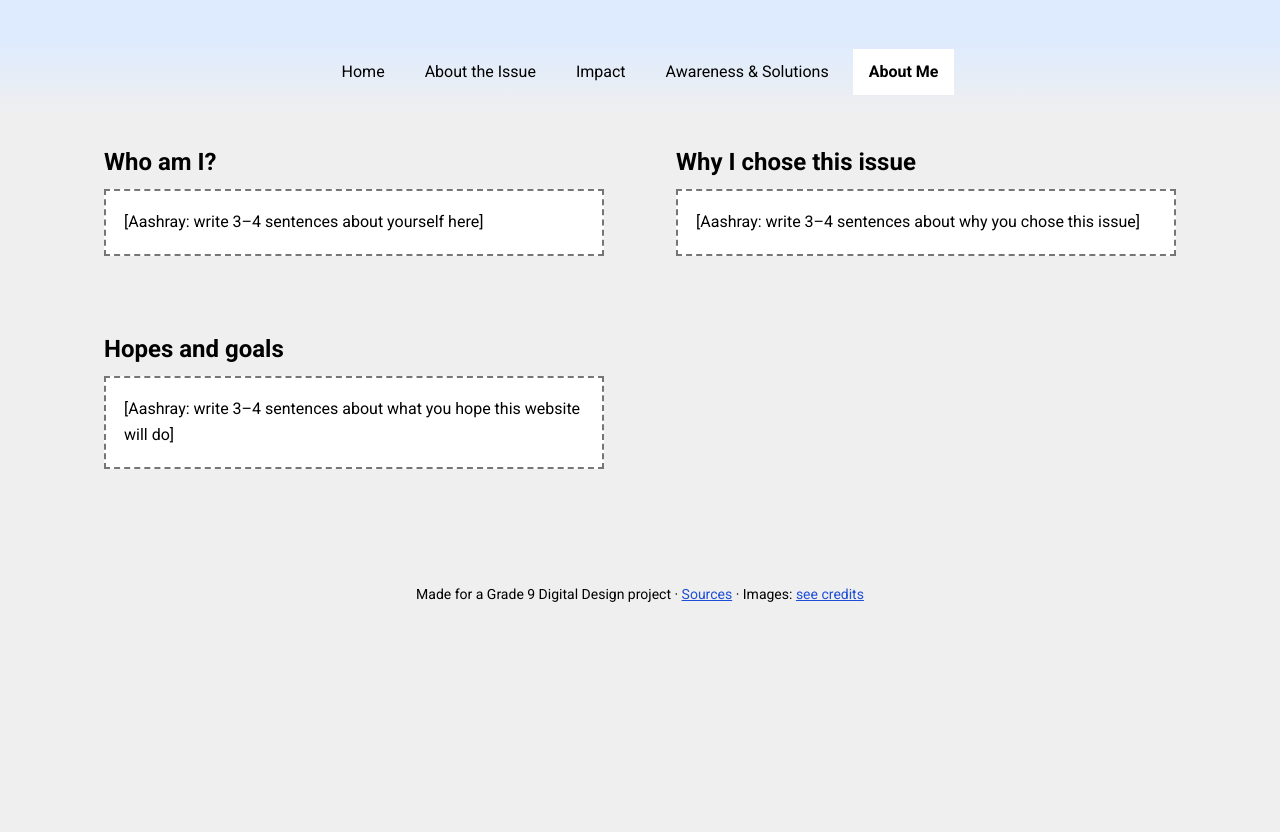
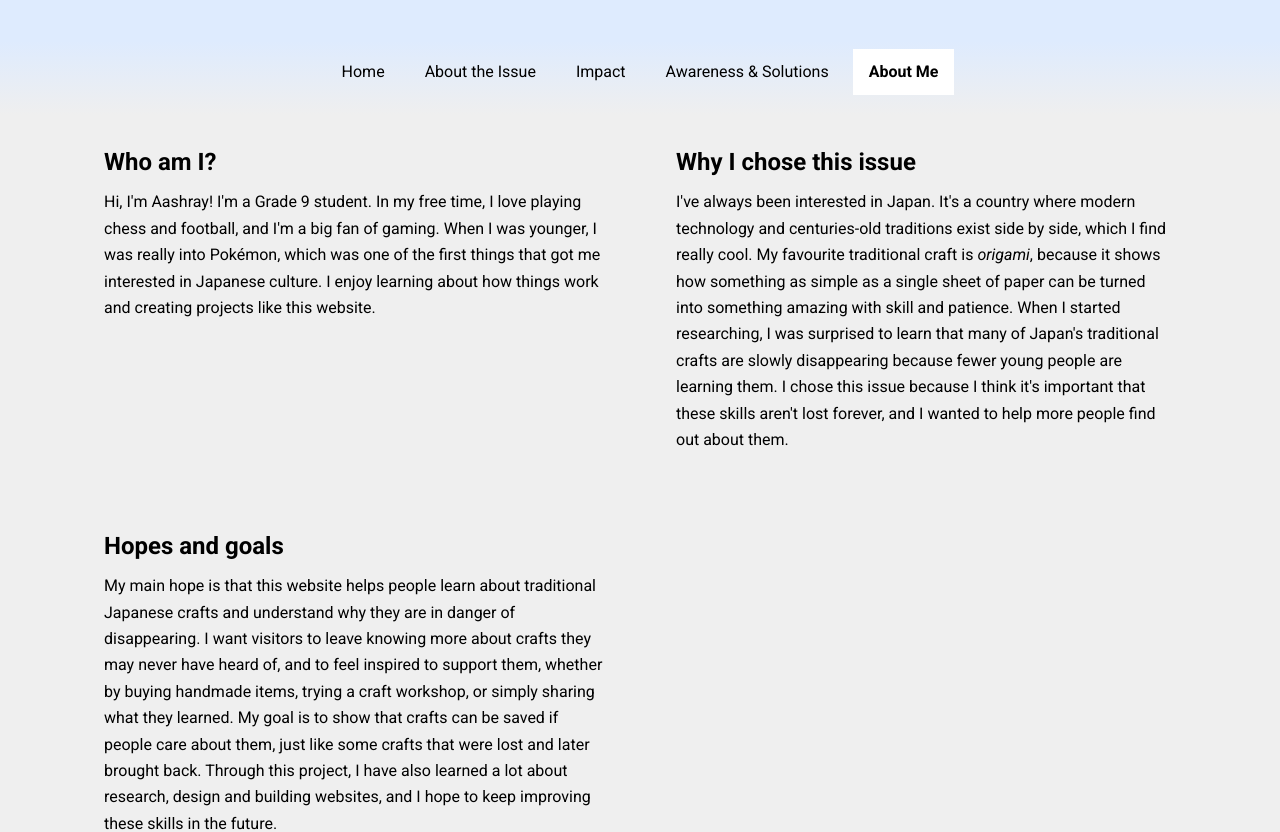
Before and after one commit to TheChessLord1/fading-crafts-of-japan, a plain HTML site: page about-me.html in a window 1280 px wide. Shown: the part 128-960 px from the top of the page. Before the commit the page ends 800 px from the top, so only its background shows below. Drawn offline with Linux system fonts and the light colour scheme.

Commit message:
Add About Me text
Co-Authored-By: Claude Opus 5.5 <noreply@anthropic.com>

```diff
--- a/about-me.html
+++ b/about-me.html
@@ -30,18 +30,15 @@
       <div class="columns">
         <section>
           <h2>Who am I?</h2>
-          <!-- Replace the text between the tags, and delete class="todo" when you are done. -->
-          <p class="todo">[Aashray: write 3–4 sentences about yourself here]</p>
+          <p>Hi, I'm Aashray! I'm a Grade 9 student. In my free time, I love playing chess and football, and I'm a big fan of gaming. When I was younger, I was really into Pokémon, which was one of the first things that got me interested in Japanese culture. I enjoy learning about how things work and creating projects like this website.</p>
         </section>
         <section>
           <h2>Why I chose this issue</h2>
-          <!-- Replace the text between the tags, and delete class="todo" when you are done. -->
-          <p class="todo">[Aashray: write 3–4 sentences about why you chose this issue]</p>
+          <p>I've always been interested in Japan. It's a country where modern technology and centuries-old traditions exist side by side, which I find really cool. My favourite traditional craft is <i>origami</i>, because it shows how something as simple as a single sheet of paper can be turned into something amazing with skill and patience. When I started researching, I was surprised to learn that many of Japan's traditional crafts are slowly disappearing because fewer young people are learning them. I chose this issue because I think it's important that these skills aren't lost forever, and I wanted to help more people find out about them.</p>
         </section>
         <section>
           <h2>Hopes and goals</h2>
-          <!-- Replace the text between the tags, and delete class="todo" when you are done. -->
-          <p class="todo">[Aashray: write 3–4 sentences about what you hope this website will do]</p>
+          <p>My main hope is that this website helps people learn about traditional Japanese crafts and understand why they are in danger of disappearing. I want visitors to leave knowing more about crafts they may never have heard of, and to feel inspired to support them, whether by buying handmade items, trying a craft workshop, or simply sharing what they learned. My goal is to show that crafts can be saved if people care about them, just like some crafts that were lost and later brought back. Through this project, I have also learned a lot about research, design and building websites, and I hope to keep improving these skills in the future.</p>
         </section>
       </div>
     </div>
```
